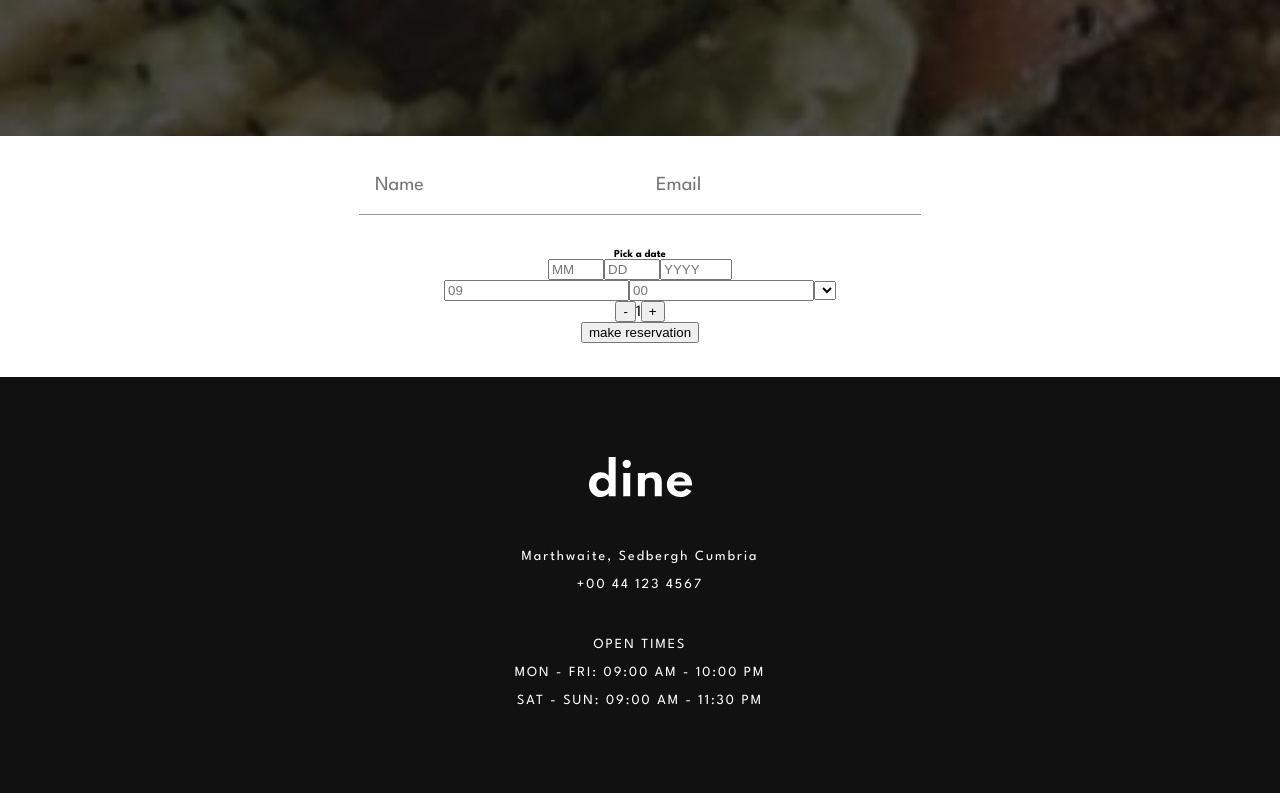
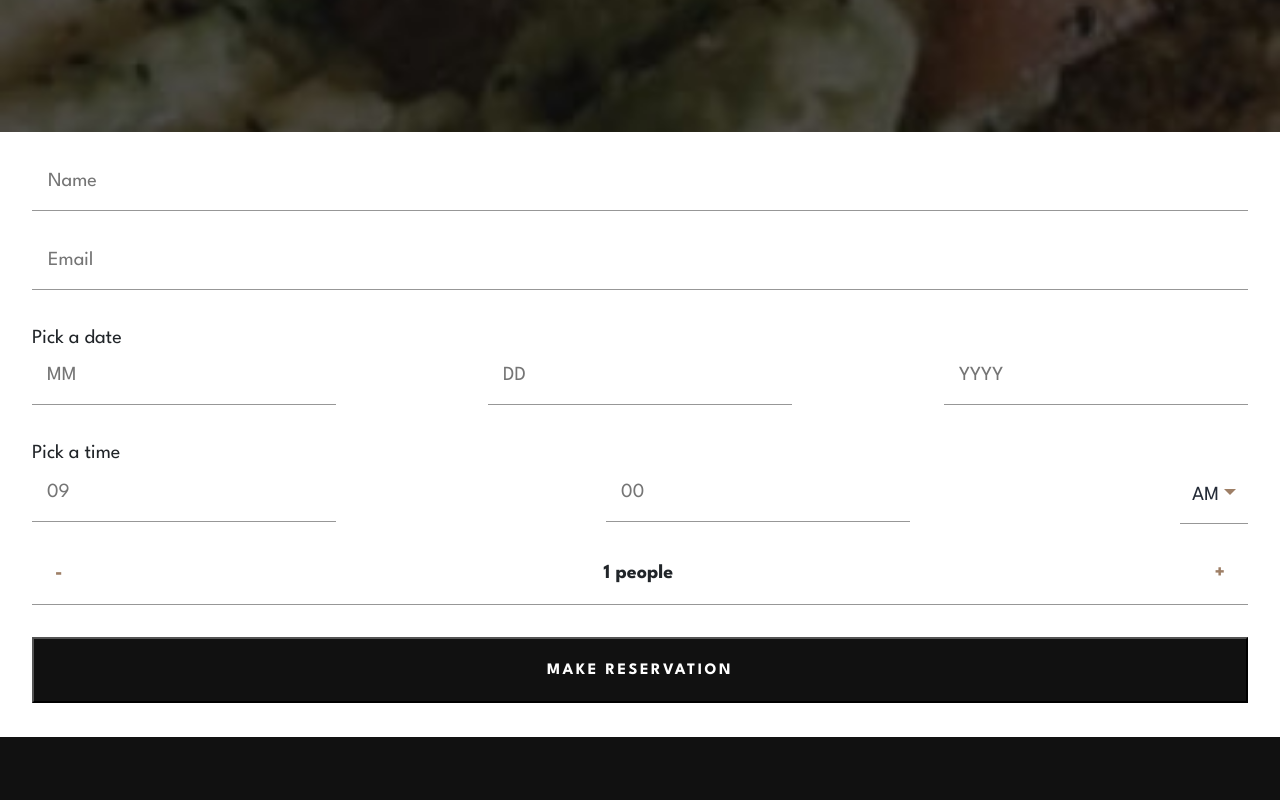
Before and after one commit to Oleksandr-Berd/dine_restourant, a React (Create React App) app: page /booking in a window 1280 px wide. Shown: the part 400-1200 px from the top of the page. Built offline with nearby package versions, Linux system fonts and the light colour scheme.

Commit message:
markup booking is done

```diff
--- a/package.json
+++ b/package.json
@@ -10,8 +10,10 @@
     "@types/node": "^16.7.13",
     "@types/react": "^18.0.0",
     "@types/react-dom": "^18.0.0",
+    "bootstrap": "^5.3.0",
     "formik": "^2.4.2",
     "react": "^18.2.0",
+    "react-bootstrap": "^2.8.0",
     "react-dom": "^18.2.0",
     "react-loader-spinner": "^5.3.4",
     "react-router-dom": "^6.14.1",
--- a/src/components/BookingHero/BookingHero.tsx
+++ b/src/components/BookingHero/BookingHero.tsx
@@ -4,7 +4,7 @@ import backgroundImageMobile from "../../assets/images/booking/hero-bg-mobile.jp
 import {ReactComponent as LogoSvg} from "../../assets/images/logo.svg"
 
 const BookingHero = ():JSX.Element => {
-    return (<SC.CommonContainer image={backgroundImageMobile}>
+    return (<SC.CommonContainer $image={backgroundImageMobile}>
         <LogoSvg />
         <SC.Title>Reservations</SC.Title>
         <SC.Text>We can’t wait to host you. If you have any special requirements please feel free to call on the phone number below. We’ll be happy to accommodate you.</SC.Text>
--- a/src/components/BookingHero/BookingHeroStyled.ts
+++ b/src/components/BookingHero/BookingHeroStyled.ts
@@ -1,7 +1,7 @@
 import styled from "styled-components";
 
 interface IProps {
-  image?: string;
+  $image?: string;
 }
 
 export const CommonContainer = styled.div<IProps>`
@@ -12,7 +12,7 @@ export const CommonContainer = styled.div<IProps>`
 
   text-align: center;
 
-  background-image: url(${(props) => props.image});
+  background-image: url(${(props) => props.$image});
   background-size: cover;
 
   color: ${(props) => props.theme.color.textSecondary};
--- a/src/components/Form/Form.tsx
+++ b/src/components/Form/Form.tsx
@@ -1,6 +1,8 @@
 import * as SC from "./FormStyled"
 
+import Dropdown from 'react-bootstrap/Dropdown';
 import { useFormik } from "formik";
+import { QuantityButton } from './FormStyled';
 
 const BookingForm = () => {
     const formik = useFormik({
@@ -16,32 +18,45 @@ const BookingForm = () => {
 })
     const { peopleQuantity } = formik.values
     return (<SC.CommonContainer>
-        <form>
+        <SC.StyledForm>
+
             <SC.NameEmailInput type="text" placeholder="Name" />
             <SC.NameEmailInput type="email" placeholder="Email" />
-            <h6>Pick a date</h6>
-            <div>
-                <SC.BookingInput type="number" min={1} max={12} placeholder="MM"/>
-                <SC.BookingInput type="number" min={1} max={31} placeholder="DD"/>
-                <SC.BookingInput type="number" min={2023} max={2025} placeholder="YYYY"/>
-            </div>
-            <div>
-                <SC.BookingInput type="number" placeholder="09" />
-                <SC.BookingInput type="number" placeholder="00" />
-                <select>
-                    <option value="AM"></option>
-                    <option value="PM"></option>
-                </select>
 
-            </div>
-            <div>
-                <button>-</button>
-                <span>{peopleQuantity}</span>
-                <button>+</button>
-            </div>
+            <SC.TitleContainer>
+                <SC.Title>Pick a date</SC.Title>
+            </SC.TitleContainer>
+            <SC.DateContainer>
+                <SC.DateInput type="number" min={1} max={12} placeholder="mm"/>
+                <SC.DateInput type="number" min={1} max={31} placeholder="DD"/>
+                <SC.DateInput type="number" min={2023} max={2025} placeholder="YYYY"/>
+            </SC.DateContainer>
+            <SC.TitleContainer>
+                <SC.Title>Pick a time</SC.Title>
+            </SC.TitleContainer>
+            <SC.DateContainer>
+                <SC.DateInput type="number" min={0} max={12} placeholder="09" />
+                <SC.DateInput type="number" min={0} max={59} placeholder="00" />
+                <Dropdown>
+                    <SC.ToggleButton variant="success" id="dropdown-basic">
+                        AM
+                    </SC.ToggleButton>
 
-            <button type="submit">make reservation</button>
-        </form>
+                    <Dropdown.Menu>
+                        <Dropdown.Item >AM</Dropdown.Item>
+                        <Dropdown.Item >PM</Dropdown.Item>
+                    </Dropdown.Menu>
+                </Dropdown>
+
+            </SC.DateContainer>
+            <SC.QuantityContainer>
+                <SC.QuantityButton>-</SC.QuantityButton>
+                <span>{peopleQuantity} people</span>
+                <SC.QuantityButton>+</SC.QuantityButton>
+            </SC.QuantityContainer>
+
+            <SC.SubmitButton type="submit">make reservation</SC.SubmitButton>
+        </SC.StyledForm>
     </SC.CommonContainer> );
 }
 
--- a/src/components/Form/FormStyled.ts
+++ b/src/components/Form/FormStyled.ts
@@ -1,3 +1,4 @@
+import { Dropdown } from "react-bootstrap";
 import styled from "styled-components";
 
 export const CommonContainer = styled.div`
@@ -6,32 +7,142 @@ export const CommonContainer = styled.div`
   padding-right: ${(props) => props.theme.space[8]};
   padding-left: ${(props) => props.theme.space[8]};
 
+  margin-left: auto;
+  margin-right: auto;
+
   text-align: center;
 `;
 
+export const StyledForm = styled.form`
+margin-left: auto;
+margin-right: auto;
+
+text-align: left;
+`
+
 export const NameEmailInput = styled.input`
-  min-width: 263px;
+  min-width: 100%;
 
   padding-bottom: 15px;
   padding-left: ${(props) => props.theme.space[4]};
   margin-bottom: 34px;
 
   font-size: ${(props) => props.theme.size.XN};
-  font-family: ${props => props.theme.fontFamily.text};
+  font-family: ${(props) => props.theme.fontFamily.text};
   line-height: 1.4;
 
   border: none;
   border-bottom: 1px solid ${(props) => props.theme.color.border};
 `;
 
-export const BookingInput = styled.input`
-  /* padding-bottom: 15px;
-  padding-left: ${(props) => props.theme.space[4]};
+export const TitleContainer = styled.div`
+  text-align: left;
+`;
 
-  &:first-child,
-  &:nth-child(2) {
-    min-width: 263px;
+export const Title = styled.h6`
+  margin-bottom: ${(props) => props.theme.space[2]};
 
-    margin-bottom: 34px;
-  } */
+  font-size: ${(props) => props.theme.size.XN};
+  font-family: ${(props) => props.theme.fontFamily.text};
+  font-weight: ${(props) => props.theme.weight.normal};
+  line-height: 1.4;
 `;
+
+export const DateContainer = styled.div`
+  min-width: 83%;
+
+  display: flex;
+  flex-direction: row;
+  align-items: center;
+  justify-content: space-between;
+
+  margin-bottom: 34px;
+`;
+export const DateInput = styled.input`
+min-width: 25%;
+padding-left: 15px;
+padding-bottom: 15px;
+
+text-transform: uppercase;
+
+  font-size: ${(props) => props.theme.size.XN};
+  font-family: ${(props) => props.theme.fontFamily.text};
+  line-height: 1.4;
+
+  border: none;
+  border-bottom: 1px solid ${(props) => props.theme.color.border};
+
+  &:not(:last-child){
+    margin-right: 14px;
+  }
+`;
+
+export const ToggleButton = styled(Dropdown.Toggle)`
+  padding-bottom: 14px;
+
+  background: transparent;
+  color: ${(props) => props.theme.color.text};
+
+  font-size: ${(props) => props.theme.size.XN};
+  line-height: 1.4;
+
+  border: none;
+  border-radius: 0;
+  border-bottom: 1px solid ${(props) => props.theme.color.border};
+
+  &:after {
+    color: ${(props) => props.theme.color.accent};
+  }
+
+  &&&:hover,
+  &&&:focus,
+  &&&:active {
+    background-color: transparent;
+    color: ${(props) => props.theme.color.text};
+  }
+`;
+
+
+export const QuantityContainer = styled.div`
+  display: flex;
+  flex-direction: row;
+  align-items: center;
+  justify-content: space-between;
+
+  padding-left: 17px;
+  padding-right: 17px;
+  padding-bottom: ${(props) => props.theme.space[4]};
+
+  margin-bottom: ${(props) => props.theme.space[8]};
+
+  font-weight: ${(props) => props.theme.weight.bold};
+  font-size: ${(props) => props.theme.size.XN};
+
+  border-bottom: 1px solid ${(props) => props.theme.color.border};
+`;
+
+export const QuantityButton = styled.button`
+background-color: transparent;
+border: none;
+color: ${props => props.theme.color.accent};
+font-size: ${props => props.theme.size.XN};
+font-weight: ${props => props.theme.weight.bold};
+line-height: 1.20;
+letter-spacing: -0.25px;
+`
+
+export const SubmitButton = styled.button`
+min-width: 100%;
+
+padding-top: 19px;
+padding-bottom: 17px;
+
+text-transform: uppercase;
+
+background-color: ${props => props.theme.color.backgroundDark};
+color: ${props => props.theme.color.textSecondary};
+font-family: ${props => props.theme.fontFamily.text};
+font-weight: ${props => props.theme.weight.bold};
+line-height: 1.65;
+letter-spacing: 2.5px;
+`
--- a/src/index.tsx
+++ b/src/index.tsx
@@ -3,6 +3,7 @@ import ReactDOM from 'react-dom/client';
 import './index.css';
 import App from './App';
 import reportWebVitals from './reportWebVitals';
+import 'bootstrap/dist/css/bootstrap.min.css';
 import { BrowserRouter } from 'react-router-dom';
 import { GlobalStyles } from './styles/GlobalStyles';
 import { ThemeProvider } from 'styled-components';
```
Also changed, not shown: 1 other file (tests, documents, lock files or other folders).
